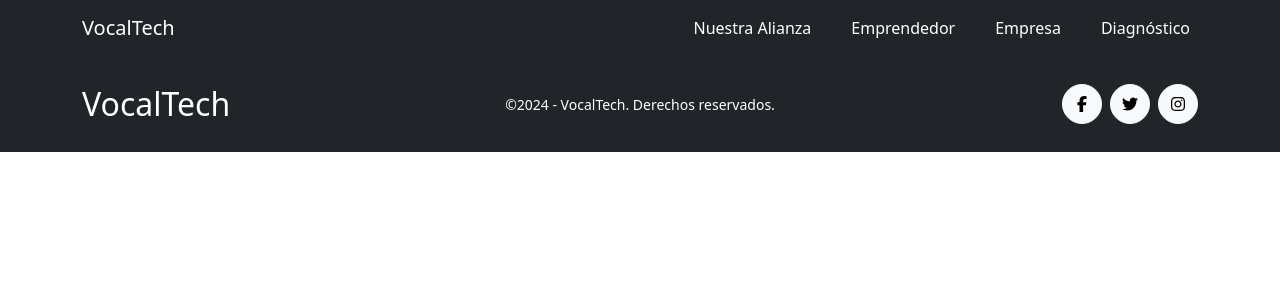
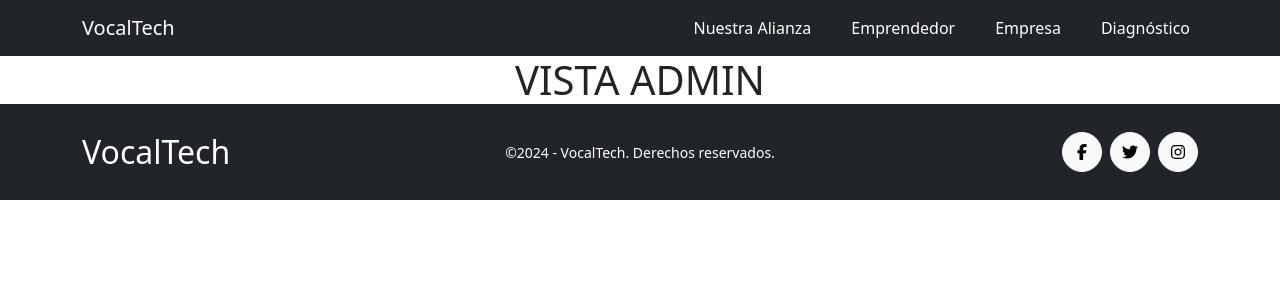
Before and after one commit to No-Country-simulation/h4-05-vocaltech, a React (Create React App) app in the folder frontend/: page /admin in a window 1280 px wide. Shown: the top 300 px of the page. Built offline with nearby package versions, Linux system fonts and the light colour scheme.

Commit message:
crear vista/ruta admin

```diff
--- a/frontend/src/routes/Routes.js
+++ b/frontend/src/routes/Routes.js
@@ -2,6 +2,7 @@ import { Routes, Route } from "react-router-dom";
 import { Home } from "../views/Home";
 import { Entrepreneur } from "../views/Entrepreneur";
 import { Company } from "../views/Company";
+import { Admin } from "../views/Admin";
 import { NavbarVocalTech } from "../components/Navbar";
 import { FooterVocalTech } from "../components/Footer";
 import { ScrollToTop } from "../components/ScrollToTop";
@@ -15,6 +16,7 @@ export const AppRoutes = () => {
                   <Route path="/" element={<Home />} />
                   <Route path="/emprendedor" element={<Entrepreneur />} />
                   <Route path="/empresa" element={<Company />} />
+                  <Route path="/admin" element={<Admin />} />
               </Routes>
               <FooterVocalTech />
 
--- /dev/null
+++ b/frontend/src/utils/sidebarLinks.js
@@ -0,0 +1,6 @@
+export const sidebarLinks = [
+    { to: "/", label: "Plantillas de Mensajes" },
+    { to: "/", label: "Citas" },
+    { to: "/", label: "Leads" },
+    { to: "/", label: "Agregar Nuevo Admin" }
+];
--- /dev/null
+++ b/frontend/src/views/Admin.js
@@ -0,0 +1,5 @@
+export const Admin = () => (
+    <section className="company">
+        <h1 className="text-center">VISTA ADMIN</h1>
+    </section>
+);
```
